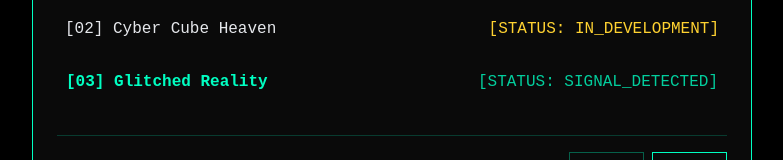
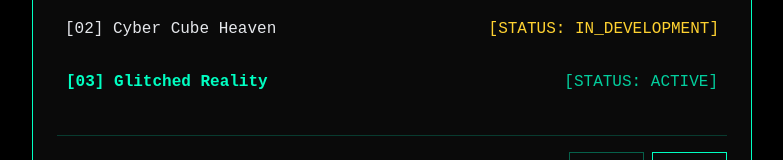
Before and after one commit to tcardaro0144-stack/csv-hospital, a React (Vite) app: page / in a window 1280 px wide. Shown: the part 294-454 px from the top of the page, without its empty margins (248-1031 px from the left). Built offline with nearby package versions, Linux system fonts and the light colour scheme; no server answers.

Commit message:
Reveal Glitched Reality as ACTIVE in slot [03] on Root Directory page 1.
Keep page 2 as the single [04] REDACTED item with pagination controls.

```diff
--- a/src/components/LandingPage.jsx
+++ b/src/components/LandingPage.jsx
@@ -30,7 +30,7 @@ const DIRECTORY_OPS = [
     id: 3,
     kind: 'glitched',
     label: 'Glitched Reality',
-    status: 'SIGNAL_DETECTED',
+    status: 'ACTIVE',
   },
   {
     id: 4,
```
